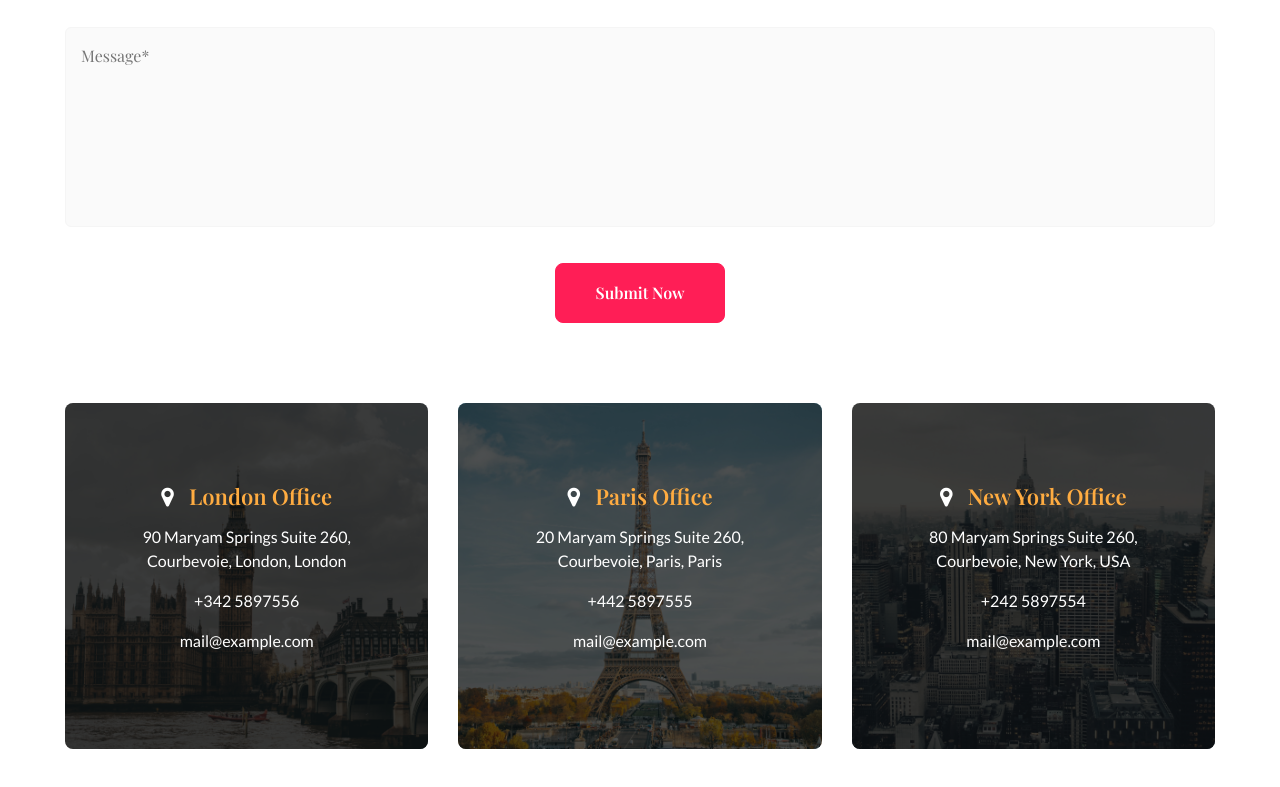
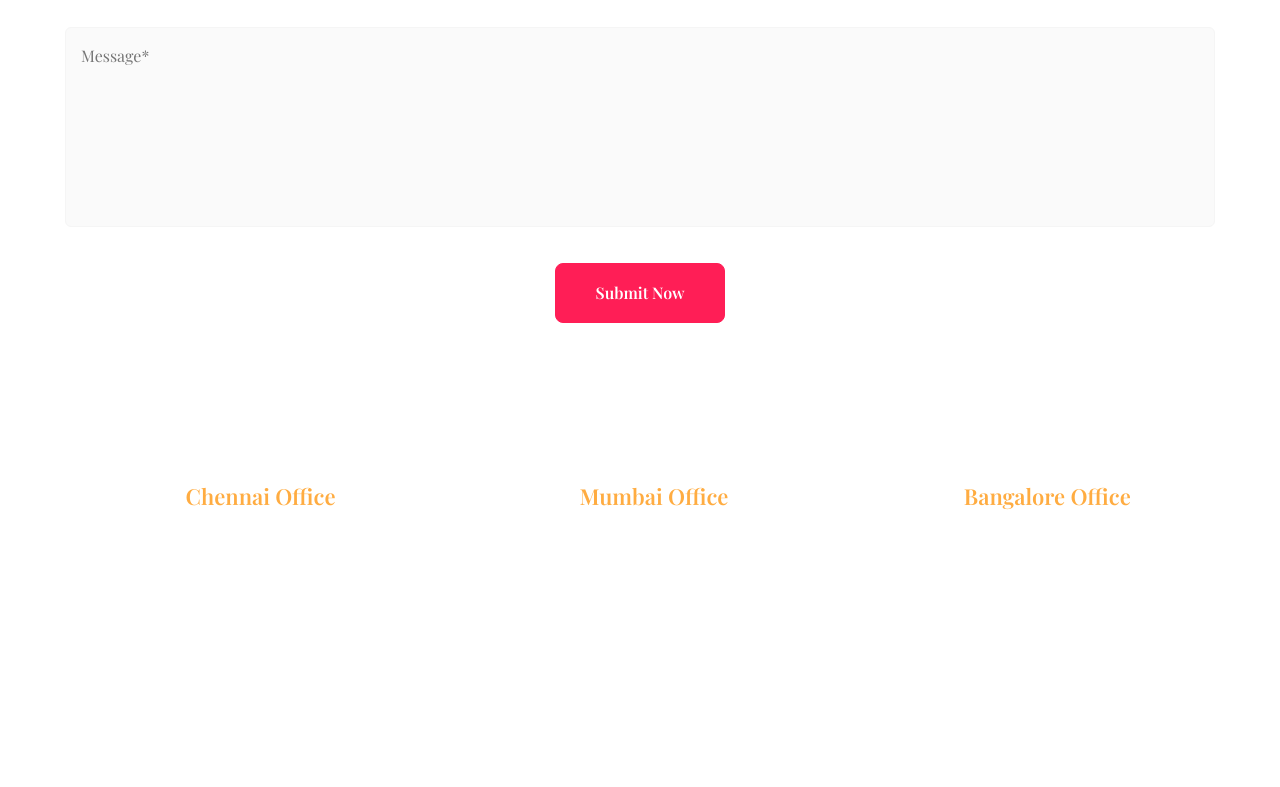
Before and after one commit to sethupoobathi/FRT-project, a plain HTML site: page contact.html in a window 1280 px wide. Shown: the part 391-1178 px from the top of the page. Drawn offline with nearby package versions, Linux system fonts and the light colour scheme; a web font is replaced by a local one.

Commit message:
Update contact.html

```diff
--- a/contact.html
+++ b/contact.html
@@ -141,7 +141,7 @@
 								</li>
 								<li class="mt-3">
 									<p><span class="fa fa-phone"></span> <a
-											href="tel:+91-93425752393">+1-2345-345-678-11</a></p>
+											href="tel:+91-9342575239">+91-9342575238</p>
 								</li>
 								<li class="mt-2">
 									<p><span class="fa fa-envelope"></span> <a
@@ -217,23 +217,23 @@
 						</form>
 					</div>
 					<div class="cont-details">
-						<div class="cont-top london text-center">
-							<h6><span class="fa fa-map-marker"></span> London Office</h6>
-							<p>90 Maryam Springs Suite 260, Courbevoie, London, London</p>
-							<p><a href="tel:+342 5897555">+342 5897556</a></p>
-							<p><a href="mailto:info@example.com">mail@example.com</a></p>
+						<div class="cont-top Chennai text-center">
+							<h6><span class="fa fa-map-marker"></span> Chennai Office</h6>
+							<p>90 R K Road, 260, Chennai, Tamilnadu, TamilNadu</p>
+							<p><a href="tel:+9193424 55555">++91424 55554</a></p>
+							<p><a href="mailto:chennai@example.com">mail@example.com</a></p>
 						</div>
-						<div class="cont-top paris text-center">
-							<h6><span class="fa fa-map-marker"></span> Paris Office</h6>
-							<p>20 Maryam Springs Suite 260, Courbevoie, Paris, Paris</p>
-							<p><a href="tel:+442 5897555">+442 5897555</a></p>
-							<p><a href="mailto:info@example.com">mail@example.com</a></p>
+						<div class="cont-top Mumbai text-center">
+							<h6><span class="fa fa-map-marker"></span> Mumbai Office</h6>
+							<p>20 NGK Street, Mumbai, Mumbai, Mumbai</p>
+							<p><a href="tel:+91424 55555">+91424 55553</a></p>
+							<p><a href="mailto:mumbai@example.com">mail@example.com</a></p>
 						</div>
-						<div class="cont-top newyork text-center">
-							<h6><span class="fa fa-map-marker"></span> New York Office</h6>
-							<p>80 Maryam Springs Suite 260, Courbevoie, New York, USA</p>
-							<p><a href="tel:+242 5897555">+242 5897554</a></p>
-							<p><a href="mailto:info@example.com">mail@example.com</a></p>
+						<div class="cont-top Bangalore text-center">
+							<h6><span class="fa fa-map-marker"></span> Bangalore Office</h6>
+							<p>80 Hramavu st,, Bangalore, Karnataka</p>
+							<p><a href="tel:+91424 55555">+91424 55553</a></p>
+							<p><a href="mailto:bangalore@example.com">mail@example.com</a></p>
 						</div>
 					</div>
 				</div>
```
